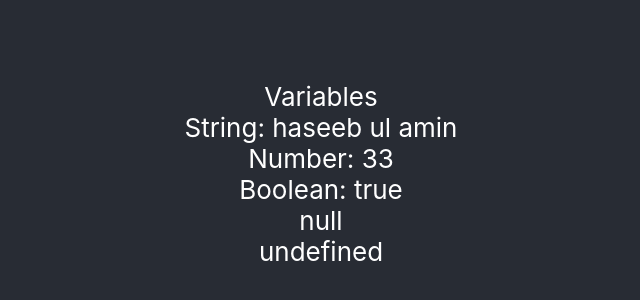
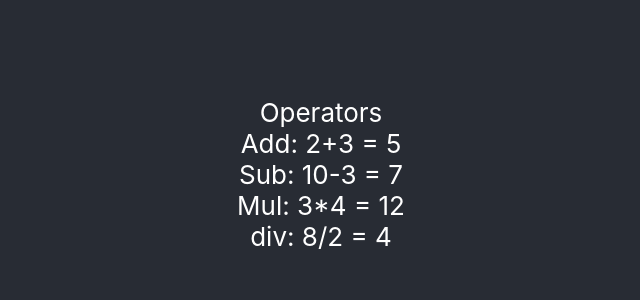
Before and after one commit to haseebulamin/React-Course-Project, a React (Create React App) app: page / in a window 1280 px wide. Shown: the part 226-526 px from the top of the page, without its empty margins (319-959 px from the left). Built offline with nearby package versions, Linux system fonts and the light colour scheme.

Commit message:
operators

```diff
--- a/src/App.js
+++ b/src/App.js
@@ -1,10 +1,10 @@
 import './App.css';
-import Variables from './Components/JavaScript-refresh/Veriables/Variables';
+import Operators from './Components/JavaScript-refresh/Operators/Operators';
 function App() {
   return (
     <div className="App">
       <header className="App-header">
-      <Variables/>
+      <Operators/>
       </header>
     </div>
   );
--- /dev/null
+++ b/src/Components/JavaScript-refresh/Operators/Operators.jsx
@@ -0,0 +1,17 @@
+import React from 'react'
+
+export default function Operators() {
+    let w = 2+3;
+    let x = 10-3;
+    let y = 3*4;
+    let z = 8/2;
+  return (
+    <div>
+        Operators <br />
+        Add: 2+3 = {w} <br />
+        Sub: 10-3 = {x} <br />
+        Mul: 3*4 = {y} <br />
+        div: 8/2 = {z} <br />
+    </div>
+  )
+}
```
